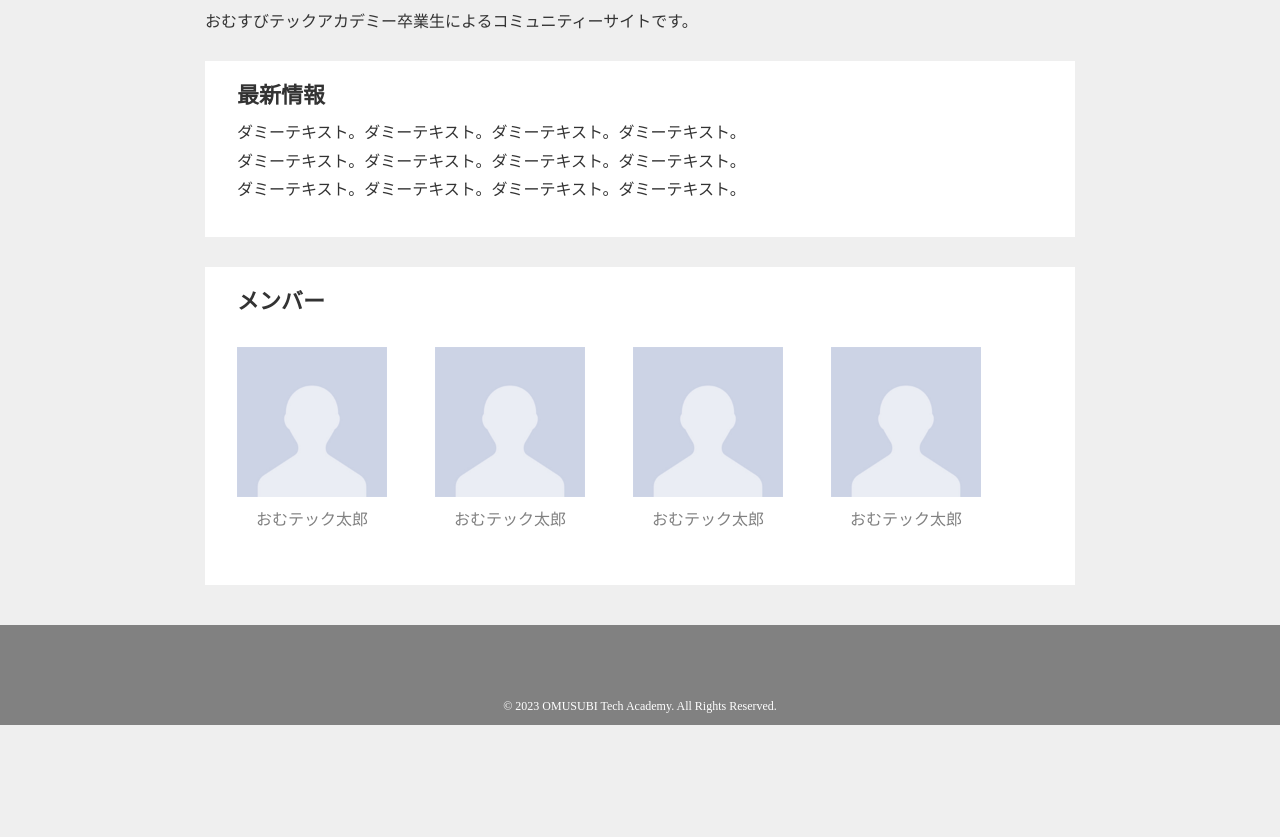
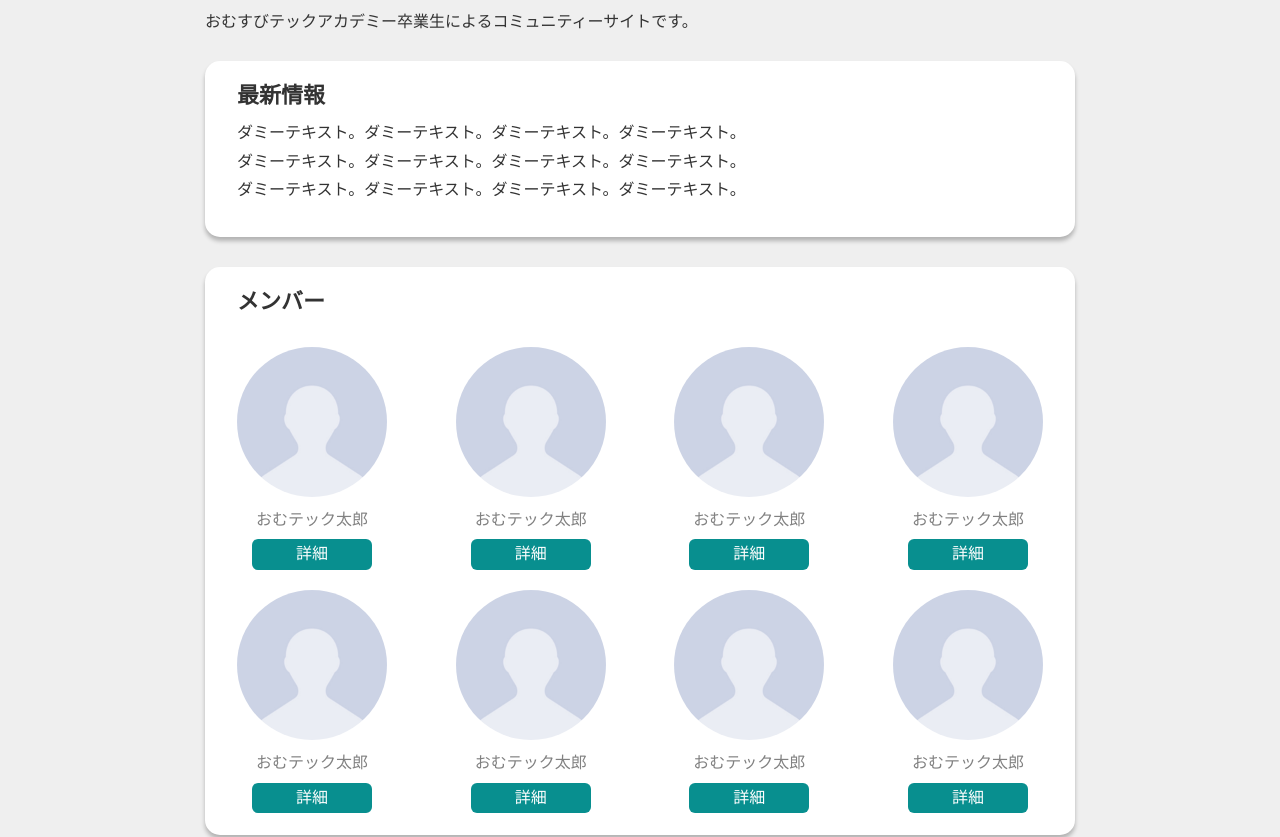
Before and after one commit to kakehi/omusubi-html, a plain HTML site: page omu_tech_community/index.html in a window 1280 px wide. Shown: the part 150-987 px from the top of the page. Before the commit the page ends 875 px from the top, so only its background shows below. Drawn offline with Linux system fonts and the light colour scheme.

Commit message:
1-7 extra credit, stylized

```diff
--- a/omu_tech_community/css/style.css
+++ b/omu_tech_community/css/style.css
@@ -75,6 +75,8 @@ header {
   display: block;
   margin: 30px 0;
   background-color: #fff;
+  border-radius: 15px;
+  box-shadow: 0px 4px 4px rgba(0, 0, 0, 0.25);
 }
 
 .card-title {
@@ -99,20 +101,21 @@ header {
 
 .user-items {
   margin-top: 32px;
+  width: 100%;
   display: flex;
-  justify-content: flex-start;
+  gap: 20px;
+  justify-content: space-between;
   flex-wrap: wrap;
 }
 
 .user-items .item {
-  margin-bottom: 24px;
-  margin-right: 48px;
   text-align: center;
 }
 
 .user-items .item img {
   width: 150px;
   height: 150px;
+  border-radius: 50%;
 }
 
 .user-items .item .username {
@@ -120,6 +123,20 @@ header {
   margin: 10px auto;
 }
 
+.user-items .item .button {
+  background-color: #088F8F;
+  cursor: pointer;
+  color: white;
+  border-radius: 6px;
+  padding-top: 6px;
+  padding-bottom: 6px;
+  width: 120px;
+  border: none;
+}
+
+.user-items .item .button:hover{
+  background-color: #066F8F;
+}
 
 
 /* Footer */
--- a/omu_tech_community/index.html
+++ b/omu_tech_community/index.html
@@ -35,21 +35,49 @@
             <div class="item">
               <img class="profile-img" src="image/user-profile.jpg" alt="profile">
               <p class="username">おむテック太郎</p>
+              <button class='button'/>詳細</button>
             </div>
 
             <div class="item">
               <img class="profile-img" src="image/user-profile.jpg" alt="profile">
               <p class="username">おむテック太郎</p>
+              <button class='button'/>詳細</button>
             </div>
 
             <div class="item">
               <img class="profile-img" src="image/user-profile.jpg" alt="profile">
               <p class="username">おむテック太郎</p>
+              <button class='button'/>詳細</button>
             </div>
 
             <div class="item">
               <img class="profile-img" src="image/user-profile.jpg" alt="profile">
               <p class="username">おむテック太郎</p>
+              <button class='button'/>詳細</button>
+            </div>
+
+            <div class="item">
+              <img class="profile-img" src="image/user-profile.jpg" alt="profile">
+              <p class="username">おむテック太郎</p>
+              <button class='button'/>詳細</button>
+            </div>
+
+            <div class="item">
+              <img class="profile-img" src="image/user-profile.jpg" alt="profile">
+              <p class="username">おむテック太郎</p>
+              <button class='button'/>詳細</button>
+            </div>
+
+            <div class="item">
+              <img class="profile-img" src="image/user-profile.jpg" alt="profile">
+              <p class="username">おむテック太郎</p>
+              <button class='button'/>詳細</button>
+            </div>
+
+            <div class="item">
+              <img class="profile-img" src="image/user-profile.jpg" alt="profile">
+              <p class="username">おむテック太郎</p>
+              <button class='button'/>詳細</button>
             </div>
           </div>
         </div>
```
